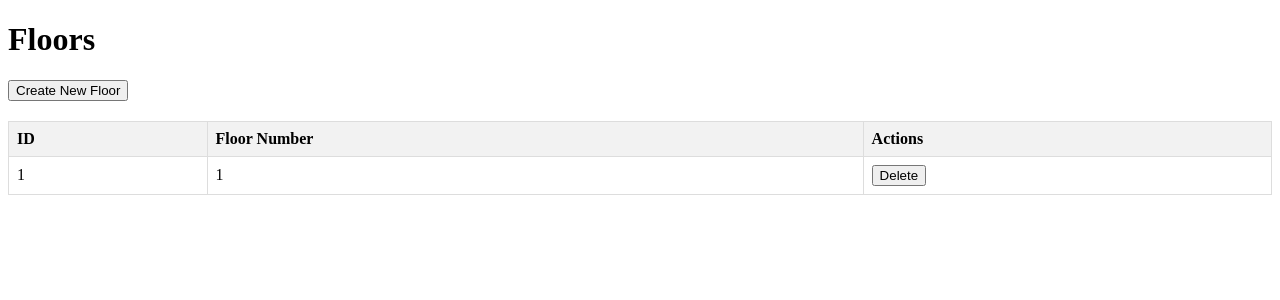
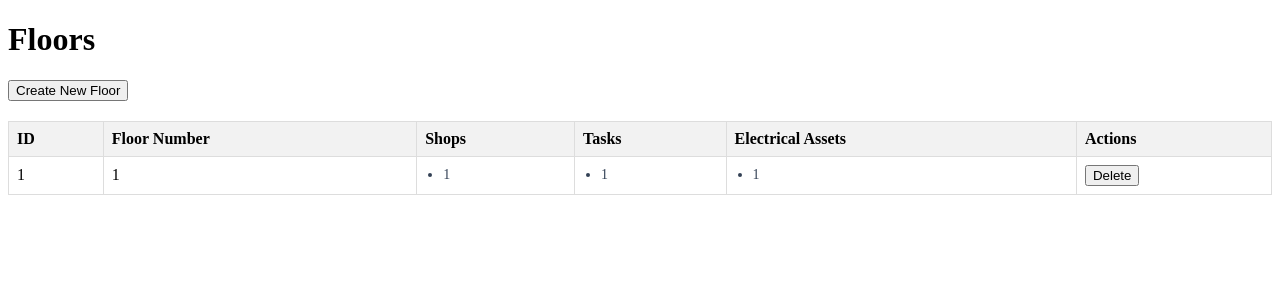
Before and after one commit to Daria3006/MallManagementSystem, a Spring app: template src/main/resources/templates/Floor/index.html in a window 1280 px wide. Shown: the top 300 px of the page. Run offline with Thymeleaf, Linux system fonts and the light colour scheme; the template is opened without the code that fills it: most values are stand-ins (such as "Sample title", 1, 10 or a date in 2020); data that the repository does not hold is empty.

Commit message:
Floor lists displayed

```diff
--- a/src/main/resources/templates/Floor/index.html
+++ b/src/main/resources/templates/Floor/index.html
@@ -8,7 +8,8 @@
         th, td { border: 1px solid #ddd; padding: 8px; text-align: left; }
         th { background-color: #f2f2f2; }
         .actions{display: flex;gap: 10px}
-
+        .compact-list { margin: 0; padding-left: 18px; }
+        .compact-list li { margin: 2px 0; font-size: 14px; color: #334155; }
         .error-message {
             color: #D8000C;
             background-color: #FFBABA;
@@ -34,6 +35,9 @@
     <tr>
         <th>ID</th>
         <th>Floor Number</th>
+        <th>Shops</th>
+        <th>Tasks</th>
+        <th>Electrical Assets</th>
         <th>Actions</th>
     </tr>
     </thead>
@@ -42,13 +46,28 @@
         <td th:text="${floor.id}">ID</td>
         <td th:text="${floor.number}">Number</td>
         <td>
+            <ul class="compact-list">
+                <li th:each="shop : ${floor.shops}" th:text="${shop.id}"></li>
+            </ul>
+        </td>
+        <td>
+            <ul class="compact-list">
+                <li th:each="task : ${floor.tasks}" th:text="${task.id}"></li>
+            </ul>
+        </td>
+        <td>
+            <ul class="compact-list">
+                <li th:each="electrical : ${floor.electricals}" th:text="${electrical.id}"></li>
+            </ul>
+        </td>
+        <td>
             <form th:action="@{'/structure/floors/' + ${floor.id} + '/delete'}" method="post" style="margin: 0;">
                 <button type="submit">Delete</button>
             </form>
         </td>
     </tr>
     <tr th:if="${#lists.isEmpty(floors)}">
-        <td colspan="4" style="text-align: center;">No Floors found.</td>
+        <td colspan="6" style="text-align: center;">No Floors found.</td>
     </tr>
     </tbody>
 </table>
```
